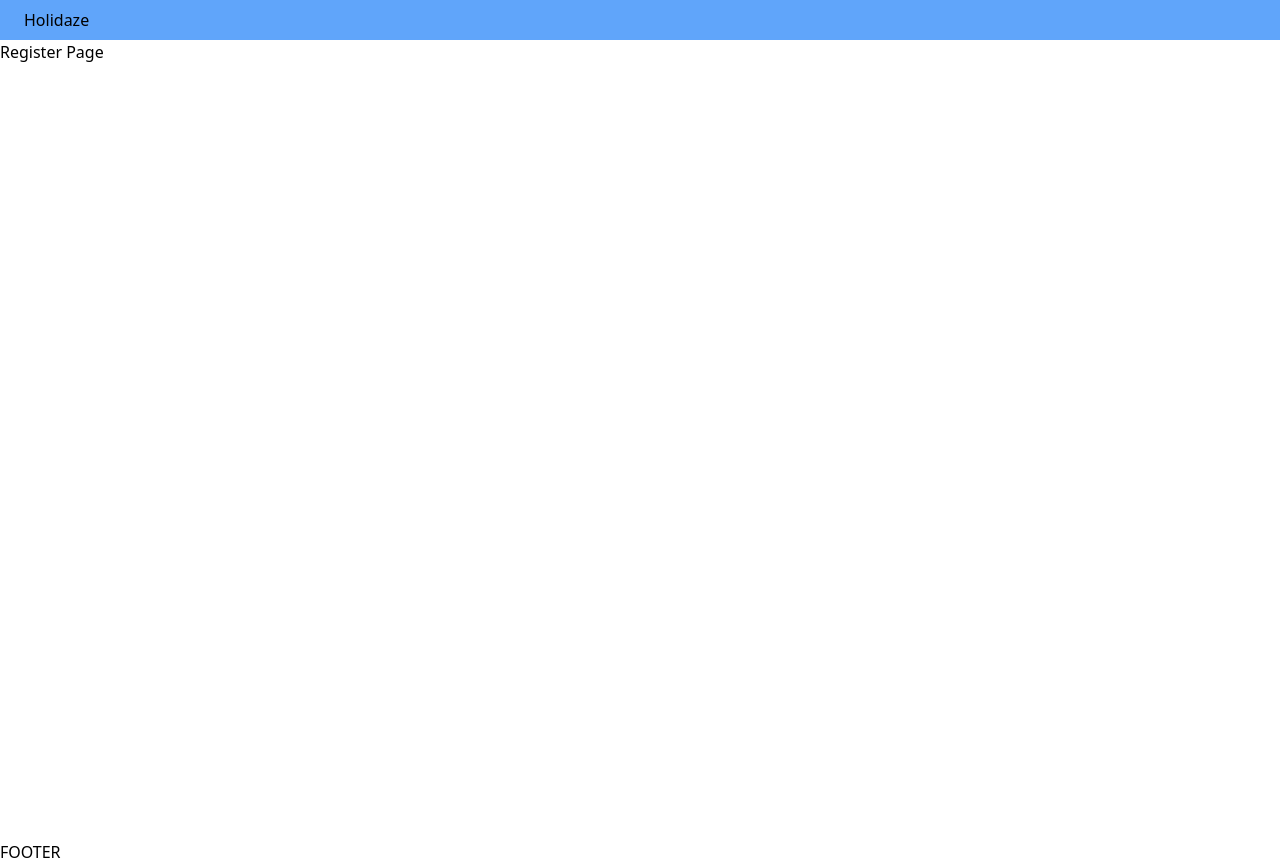
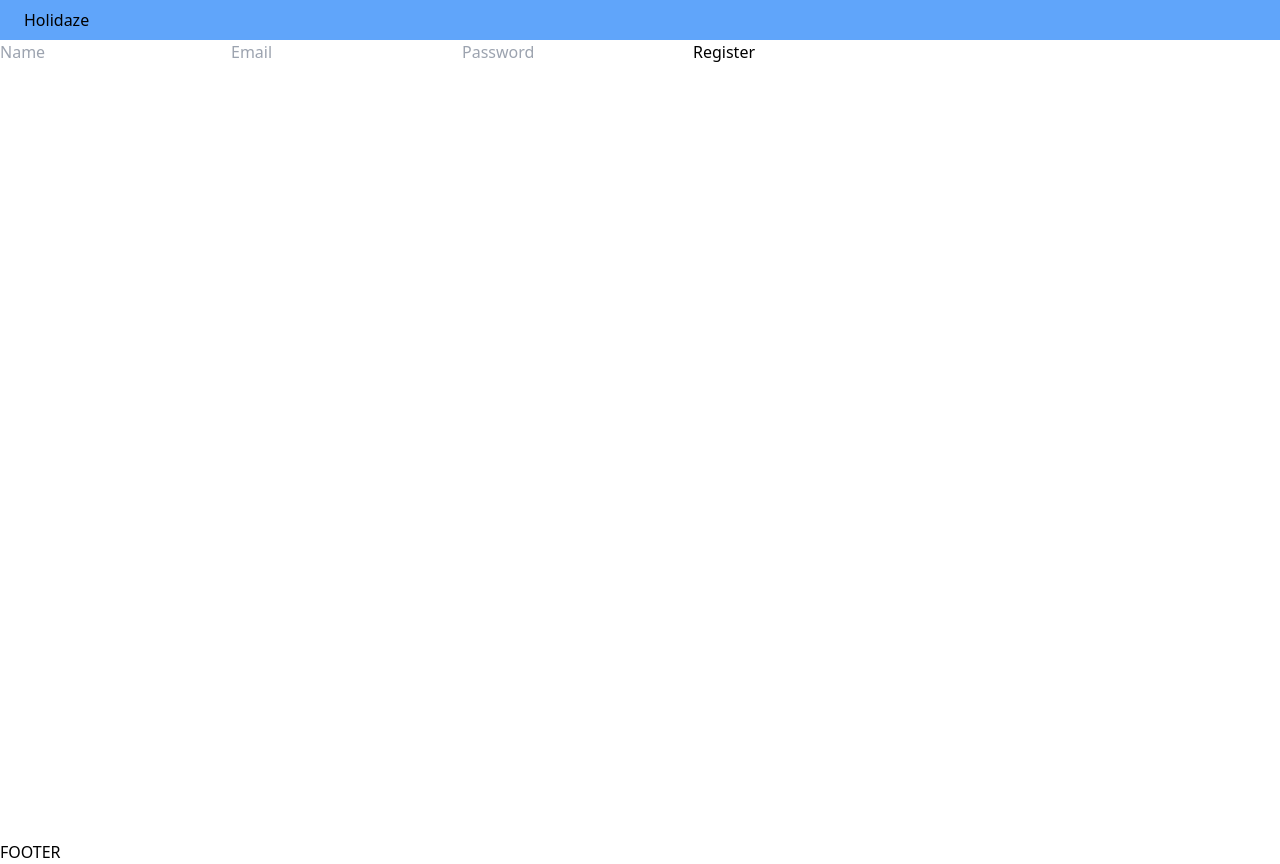
Before and after one commit to Bakek-lang/pe-2, a React (Vite) app: page /register in a window 1280 px wide. Built offline with nearby package versions, Linux system fonts and the light colour scheme.

Commit message:
register page setup

```diff
--- a/src/pages/RegisterPage.jsx
+++ b/src/pages/RegisterPage.jsx
@@ -1,3 +1,78 @@
+import { useState } from "react";
+import { validateEmail } from "../js/errorHandling/validate/validateEmail";
+
 export default function RegisterPage() {
-  return <div>Register Page</div>;
+  const [formData, setFormData] = useState({
+    name: "",
+    email: "",
+    password: "",
+  });
+  const [errors, setErrors] = useState({});
+
+  function handleInputChange(event) {
+    setFormData({
+      ...formData,
+      [event.target.name]: event.target.value,
+    });
+  }
+
+  function validateForm() {
+    const newErrors = {};
+    if (!validateEmail(formData.email)) {
+      newErrors.email = "Invalid email address";
+    }
+
+    console.log("this doesnt even get logged");
+
+    setErrors(newErrors);
+    return Object.keys(newErrors).length === 0;
+  }
+
+  async function handleSubmit(event) {
+    event.preventDefault();
+    if (!validateForm()) {
+      console.log("Validation failed");
+      return;
+    }
+
+    console.log("validation works");
+    console.log("formData", formData);
+    console.log("new errors: ", errors);
+  }
+
+  return (
+    <div>
+      <form onSubmit={handleSubmit}>
+        <input
+          type="text"
+          name="name"
+          value={formData.name}
+          onChange={handleInputChange}
+          placeholder="Name"
+        />
+        {errors.name && <div className="error">{errors.name}</div>}
+
+        <input
+          type="email"
+          name="email"
+          value={formData.email}
+          onChange={handleInputChange}
+          placeholder="Email"
+        />
+        {errors.email && <div className="error">{errors.email}</div>}
+
+        <input
+          type="password"
+          name="password"
+          value={formData.password}
+          onChange={handleInputChange}
+          placeholder="Password"
+        />
+        {errors.password && <div className="error">{errors.password}</div>}
+
+        <button type="submit">Register</button>
+        {errors.api && <div className="error">{errors.api}</div>}
+      </form>
+    </div>
+  );
 }
```
